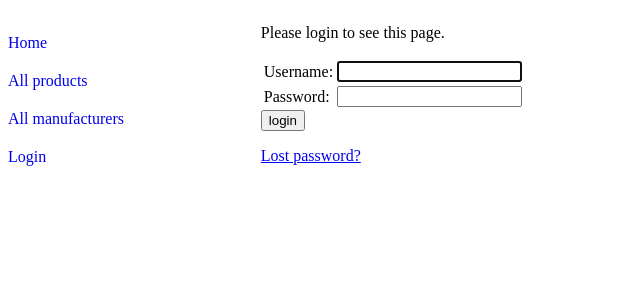
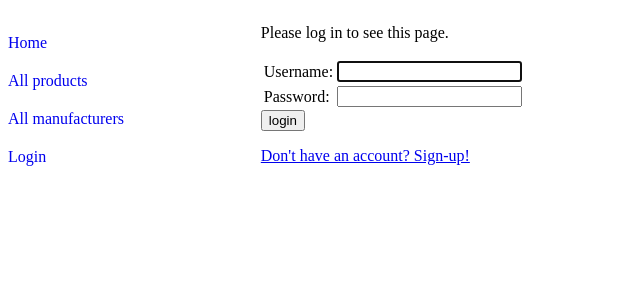
Before and after one commit to kseniakot/IGI_LR, a Django app: a page that uses IGI/LR5/Lab5/templates/registration/login.html in a window 1280 px wide. Shown: the top 300 px of the page, without its empty margins (0-640 px from the left). Run offline with Django 5.2, Linux system fonts and the light colour scheme.

Commit message:
Add sign-up link from sign-in

```diff
--- a/IGI/LR5/Lab5/templates/registration/login.html
+++ b/IGI/LR5/Lab5/templates/registration/login.html
@@ -9,9 +9,9 @@
 {% if next %}
   {% if user.is_authenticated %}
     <p>Your account doesn't have access to this page. To proceed,
-    please login with an account that has access.</p>
+    please log in with an account that has access.</p>
   {% else %}
-    <p>Please login to see this page.</p>
+    <p>Please log in to see this page.</p>
   {% endif %}
 {% endif %}
 
@@ -35,6 +35,6 @@
 </form>
 
 {# Assumes you setup the password_reset view in your URLconf #}
-<p><a href="{% url 'password_reset' %}">Lost password?</a></p>
+<p><a href="{% url 'sign-up' %}">Don't have an account? Sign-up!</a></p>
 
 {% endblock %}
```
